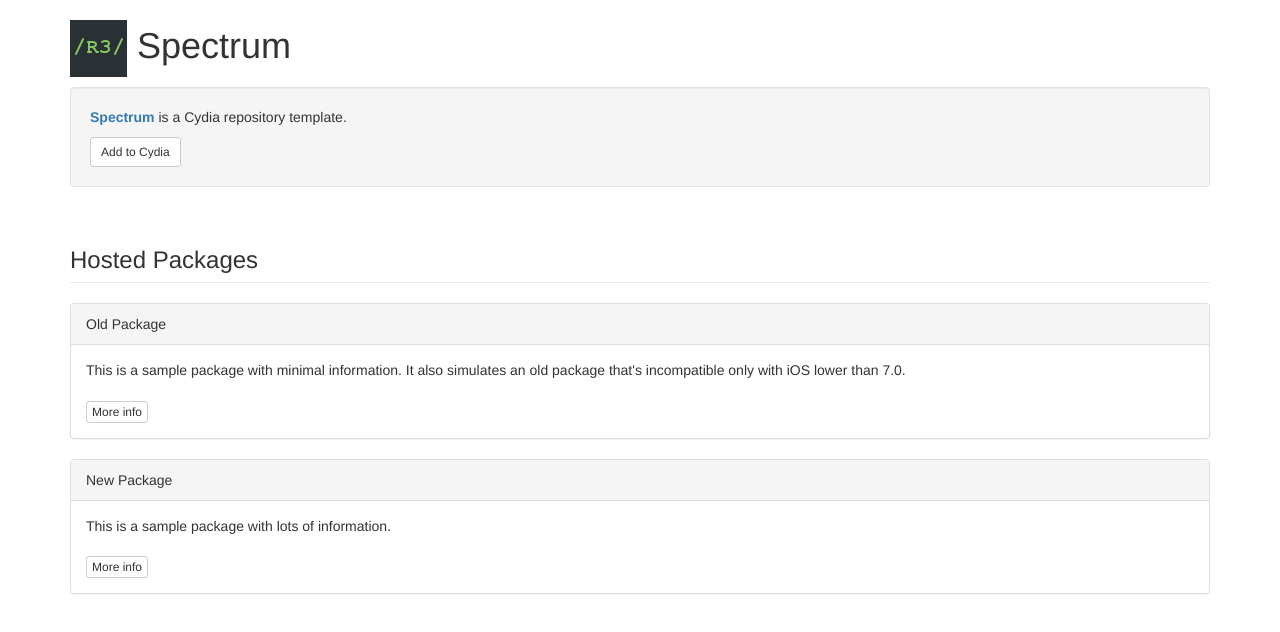
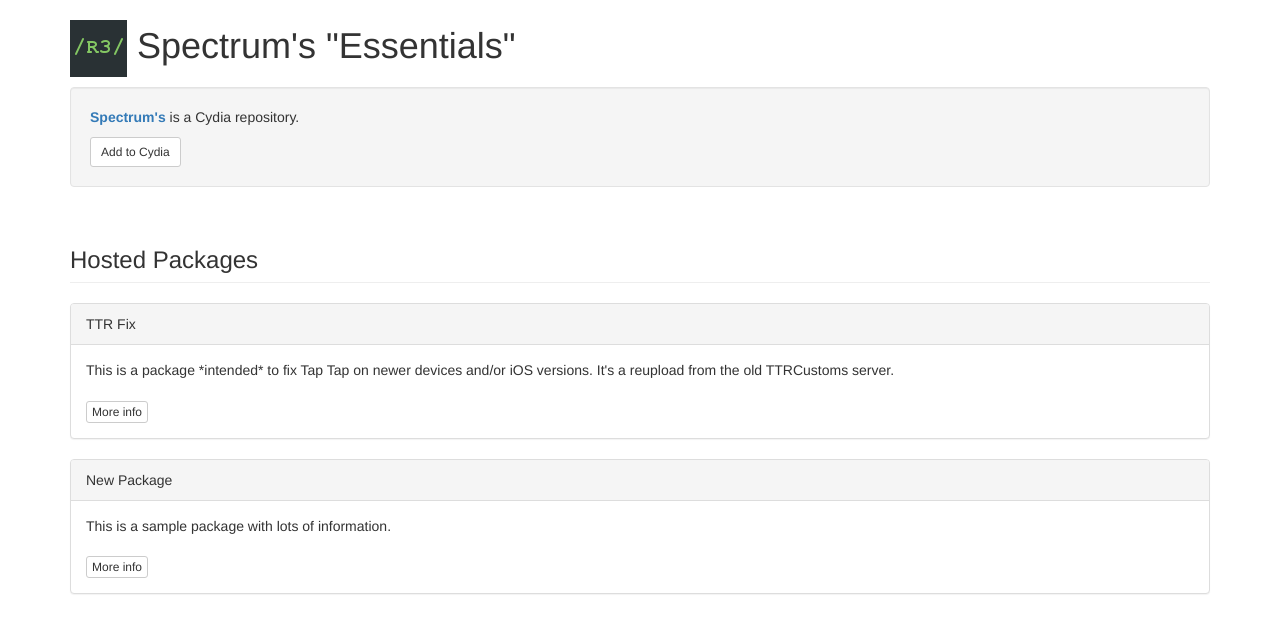
Before and after one commit to spectrumm/spectrumm.github.io, a plain HTML site: page index.html in a window 1280 px wide. Drawn offline with nearby package versions, Linux system fonts and the light colour scheme.

Commit message:
Index updated to match actual files in repo.

```diff
--- a/index.html
+++ b/index.html
@@ -10,12 +10,12 @@
 <body>
 
 <div class="container">
-	<h1><img src="CydiaIcon.png"> Spectrum</h1>
+	<h1><img src="CydiaIcon.png"> Spectrum's "Essentials"</h1>
 </div>
 
 <div class="container">
 	<div class="well">
-		<p><span class="text-primary"><b>Spectrum</span></b> is a Cydia repository template.</p>
+		<p><span class="text-primary"><b>Spectrum's</span></b> is a Cydia repository.</p>
 		<a class="btn btn-sm btn-default" href="cydia://url/https://cydia.saurik.com/api/share#?source=https://spectrumm.github.io/">Add to Cydia</a>
 	</div>
 </div>
@@ -26,11 +26,11 @@
 
 <div class="container">
 	<div class="panel panel-default">
-	  <div class="panel-heading">Old Package</div>
+	  <div class="panel-heading">TTR Fix</div>
 	  <div class="panel-body">
-		This is a sample package with minimal information.
-		It also simulates an old package that's incompatible only with iOS lower than 7.0.<br /><br />
-		<a class="btn btn-xs btn-default" href="depictions/?p=com.supermamon.oldpackage">More info</a>
+		This is a package *intended* to fix Tap Tap on newer devices and/or iOS versions.
+		It's a reupload from the old TTRCustoms server.<br /><br />
+		<a class="btn btn-xs btn-default" href="depictions/?p=com.ttrcustoms.ttrfix">More info</a>
 	  </div>
 	</div>
 
```
